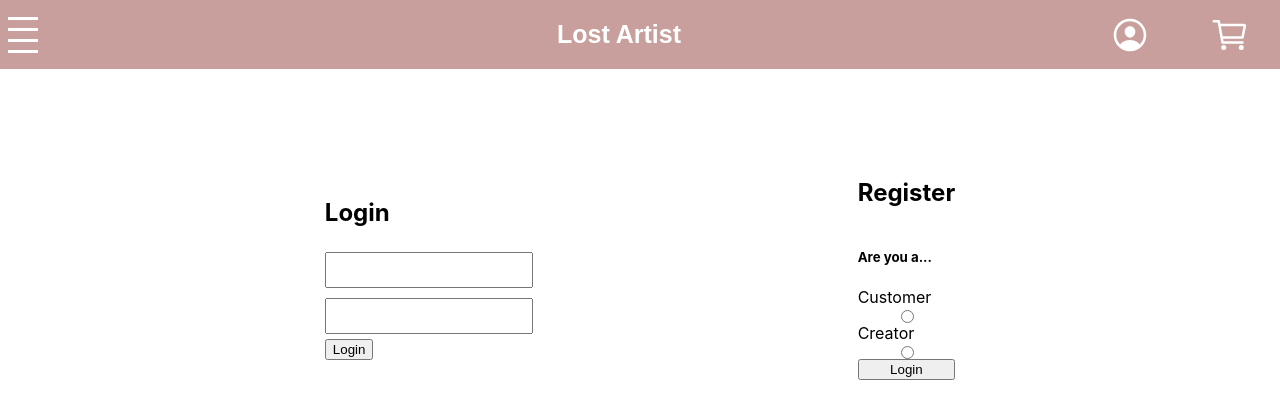
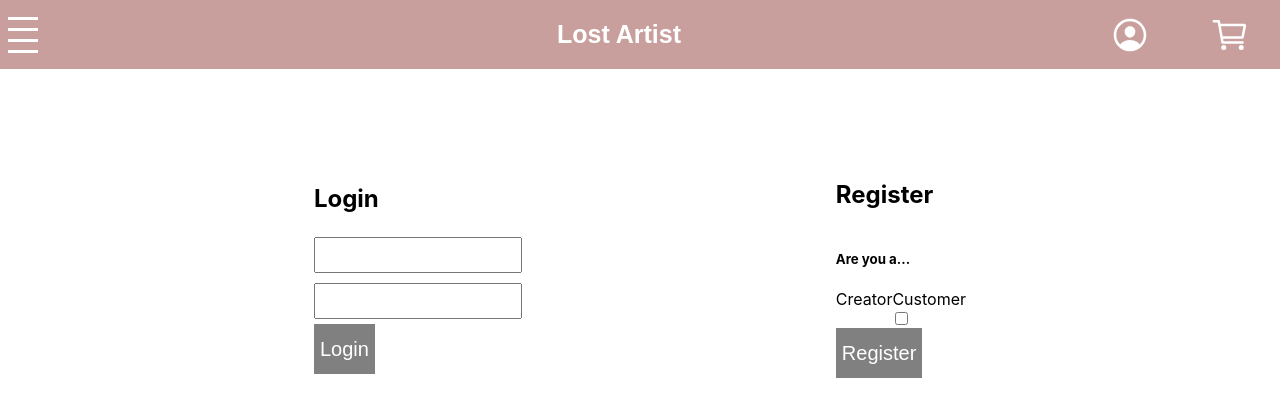
Before and after one commit to theisen92/Lost.Artist, a React (Create React App) app in the folder la-client/: page / in a window 1280 px wide. Shown: the top 418 px of the page. Built offline with nearby package versions, Linux system fonts and the light colour scheme; a web font is replaced by a local one.

Commit message:
added state change, added history.push on login or register

```diff
--- a/la-client/src/App.js
+++ b/la-client/src/App.js
@@ -11,7 +11,7 @@ function App() {
     <>
     <Navbar />
       <Switch>
-        <Route to="/user/login-register" component={SignInRegister} />
+        <Route exact={true} to="/user/login-register" component={SignInRegister} />
         <Route exact={true} to="/" component={Home} />
 
       </Switch>
--- a/la-client/src/pages/sign-in-or-register/sign-in-register-styles.scss
+++ b/la-client/src/pages/sign-in-or-register/sign-in-register-styles.scss
@@ -23,10 +23,24 @@
         flex-direction: column;
         justify-content: center;
 
-        .register-inialize-form {
+        .user-switch-form {
             display: flex;
             flex-direction: column;
             justify-content: flex-start
+
+
         }
+
+
+    }
+
+    .btn {
+        width: fit-content;
+        background-color: grey;
+        border: 0;
+        color: white;
+        height: 50px;
+        cursor: pointer;
+        font-size: 20px;
     }
 }
--- a/la-client/src/pages/sign-in-or-register/sign-in-register.js
+++ b/la-client/src/pages/sign-in-or-register/sign-in-register.js
@@ -1,5 +1,5 @@
 import React, {useState} from "react";
-
+import { useHistory } from "react-router-dom";
 
 import TextBox from "../../components/text-box/text-box";
 import CustomButton from "../../components/custom-button/custom-button";
@@ -12,13 +12,22 @@ function SignInRegister() {
         password: ""
     });
 
-    const [userType, setUserType] = useState({
-        customer: false,
-        creator: false,
-    })
+    //false = customer, true = creator
+    const [creator, setCreator] = useState(false)
+    const history = useHistory();
+
 
     const handleClickChange = (event) => {
        console.log(event.target)
+       if(event.target.value !== true) {
+           console.log("User is creator:", event.target.value);
+
+           setCreator(Boolean(event.target.value))
+       } else {
+           console.log("User is creator:", event.target.value);
+
+           setCreator(Boolean(event.target.value))
+       }
     }
 
     const handleTextChange = (event) => {
@@ -31,12 +40,19 @@ function SignInRegister() {
         event.preventDefault();
         console.log("Login Submitted!");
         //need redirect here
+        history.push("/")
     }
 
     const handleRegisterSubmit = (event) => {
         event.preventDefault();
         console.log("Register Submitted!");
         //need redirect here
+        if(!creator) {
+            history.push("/user/register-new-customer")
+        } else {
+            history.push("/user/register-new-creator")
+        }
+
     }
     return(
         <div className="sign-in-register">
@@ -46,20 +62,25 @@ function SignInRegister() {
                 <form className="login-form" onSubmit={handleLoginSubmit}>
                     <TextBox type={"text"} name={"username"} value={login.username} placeholder={"username"} onChange={handleTextChange}/>
                     <TextBox type={"password"} name={"password"} value={login.password} placeholder={"password"} onChange={handleTextChange}/>
-                    <button>Login</button>
+                    <button type="submit" className="btn">Login</button>
                 </form>
 
             </div>
           <div className="register-box">
                 <h2>Register</h2>
                 <h5>Are you a...</h5>
-                <form className="register-inialize-form" onSubmit={handleRegisterSubmit}>
-                    <label>Customer</label>
-                    <input type="radio" name={"user-type"} value={userType.customer} onClick={handleClickChange} />
-                    <label>Creator</label>
-                    <input type="radio" name={"user-type"} value={userType.creator} onClick={handleClickChange} />
-                    <button>Login</button>
-                </form>
+                <div className="user-switch">
+                   <form className="user-switch-form" onSubmit={handleRegisterSubmit}>
+
+                        <label className="user-switch-label">
+                            <span className="user-switch-inner">Creator</span>
+                            <span className="user-switch-switched">Customer</span>
+                        </label>
+                        <input className="user-switch-checkbox" type="checkbox" name="user-switch" value={!creator} onClick={handleClickChange} />
+                        <button type="submit" className="btn">Register</button>
+                    </form>
+                </div>
+
 
 
             </div>
```
Also changed, not shown: la-client/src/pages/creators/creators-home-page-.js (added, +11 -0 lines), la-client/src/pages/creators/creators-home-styles.scss (added).
